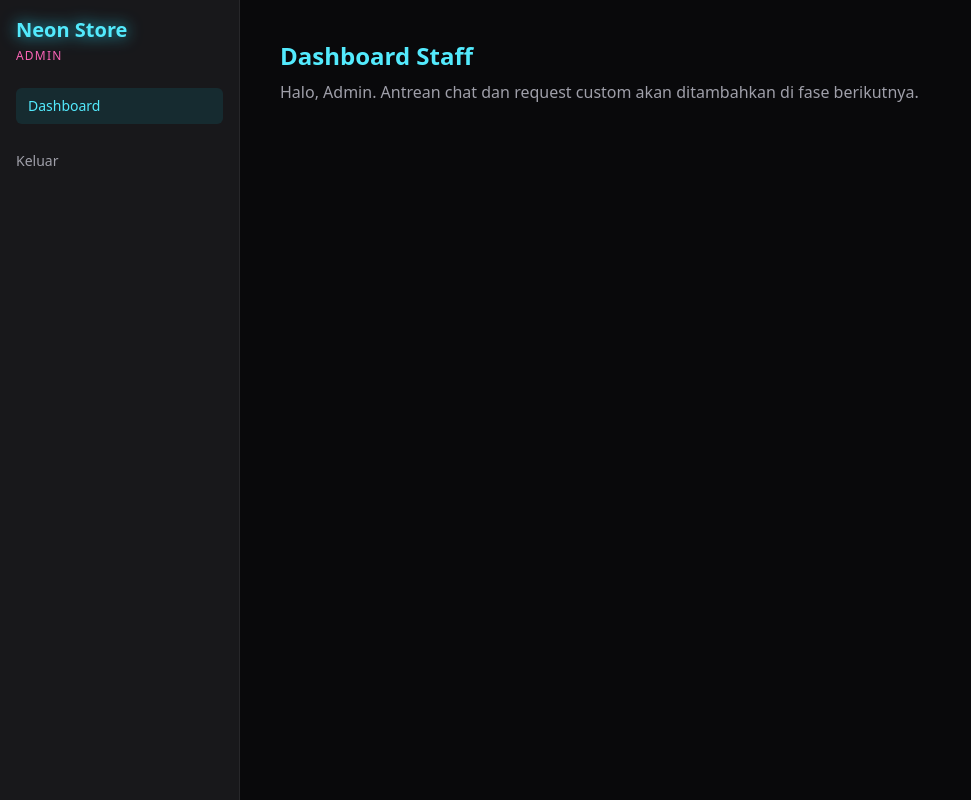
After one commit to flghs/PAW-TUBES-KELOMPOK5-TOKONEON, a Laravel app: page /staff in a window 1280 px wide. The commit adds this page. Shown: the whole page, without its empty margins (0-971 px from the left). Run offline with Laravel 12, Linux system fonts and the light colour scheme; a user stored in the database is signed in; data comes from the database, SQL or seed files in the repository; style sheets or scripts are compiled from the project's sources.

Commit message:
membuat role access

```diff
--- /dev/null
+++ b/app/Http/Middleware/EnsureUserHasRole.php
@@ -0,0 +1,21 @@
+<?php
+
+namespace App\Http\Middleware;
+
+use Closure;
+use Illuminate\Http\Request;
+use Symfony\Component\HttpFoundation\Response;
+
+class EnsureUserHasRole
+{
+    public function handle(Request $request, Closure $next, string ...$roles): Response
+    {
+        $user = $request->user();
+
+        if (! $user || ! in_array($user->role, $roles, true)) {
+            abort(403, 'Kamu tidak punya akses ke halaman ini.');
+        }
+
+        return $next($request);
+    }
+}
--- a/resources/views/dashboard.blade.php
+++ b/resources/views/customer/dashboard.blade.php
@@ -1,10 +1,10 @@
 @extends('layouts.app')
 
-@section('title', 'Dashboard')
+@section('title', 'Akun Saya')
 
 @section('content')
 <div class="rounded-xl border border-zinc-800 bg-zinc-900 p-8">
     <h1 class="text-2xl font-semibold text-cyan-300">Halo, {{ auth()->user()->name }}</h1>
-    <p class="mt-2 text-zinc-400">Kamu masuk sebagai <span class="font-semibold text-pink-400">{{ auth()->user()->role }}</span>.</p>
+    <p class="mt-2 text-zinc-400">Pesanan, request custom, dan chat akan ditambahkan di fase berikutnya.</p>
 </div>
 @endsection
--- /dev/null
+++ b/resources/views/layouts/panel.blade.php
@@ -0,0 +1,30 @@
+<!DOCTYPE html>
+<html lang="id">
+<head>
+    <meta charset="utf-8">
+    <meta name="viewport" content="width=device-width, initial-scale=1">
+    <title>@yield('title', 'Panel') - Neon Store</title>
+    @vite(['resources/css/app.css', 'resources/js/app.js'])
+</head>
+<body class="min-h-screen bg-zinc-950 text-zinc-100 antialiased">
+    <div class="flex min-h-screen flex-col md:flex-row">
+        <aside class="w-full shrink-0 border-b border-zinc-800 bg-zinc-900 p-4 md:w-60 md:border-b-0 md:border-r">
+            <a href="{{ route('dashboard') }}" class="block text-xl font-bold text-cyan-300 drop-shadow-[0_0_8px_rgba(34,211,238,0.9)]">Neon Store</a>
+            <p class="mt-1 text-xs uppercase tracking-widest text-pink-400">{{ auth()->user()->role }}</p>
+
+            <nav class="mt-6 space-y-1 text-sm">
+                <a href="{{ route('dashboard') }}" class="block rounded-md bg-cyan-400/10 px-3 py-2 text-cyan-300">Dashboard</a>
+            </nav>
+
+            <form method="POST" action="{{ route('logout') }}" class="mt-6">
+                @csrf
+                <button type="submit" class="text-sm text-zinc-400 hover:text-pink-400">Keluar</button>
+            </form>
+        </aside>
+
+        <main class="flex-1 p-6 md:p-10">
+            @yield('content')
+        </main>
+    </div>
+</body>
+</html>
--- /dev/null
+++ b/resources/views/staff/dashboard.blade.php
@@ -0,0 +1,8 @@
+@extends('layouts.panel')
+
+@section('title', 'Dashboard Staff')
+
+@section('content')
+<h1 class="text-2xl font-semibold text-cyan-300">Dashboard Staff</h1>
+<p class="mt-2 text-zinc-400">Halo, {{ auth()->user()->name }}. Antrean chat dan request custom akan ditambahkan di fase berikutnya.</p>
+@endsection
--- a/routes/web.php
+++ b/routes/web.php
@@ -1,12 +1,14 @@
 <?php
 
 use App\Http\Controllers\AuthController;
+use App\Http\Controllers\DashboardController;
+use App\Http\Middleware\EnsureUserHasRole;
+use App\Models\User;
 use Illuminate\Support\Facades\Route;
 
-Route::get('/', function () {
-    return view('welcome');
-});
+Route::view('/', 'welcome');
 
+// Hanya untuk yang belum login.
 Route::middleware('guest')->group(function () {
     Route::get('/register', [AuthController::class, 'showRegister'])->name('register');
     Route::post('/register', [AuthController::class, 'register'])->name('register.store');
@@ -16,10 +18,32 @@ Route::middleware('guest')->group(function () {
         ->name('login.store');
 });
 
+// Semua yang sudah login.
 Route::middleware('auth')->group(function () {
-    Route::get('/dashboard', function () {
-        return view('dashboard');
-    })->name('dashboard');
-
+    Route::get('/dashboard', [DashboardController::class, 'index'])->name('dashboard');
     Route::post('/logout', [AuthController::class, 'logout'])->name('logout');
 });
+
+// Hanya admin.
+Route::middleware(['auth', EnsureUserHasRole::class . ':' . User::ROLE_ADMIN])
+    ->prefix('admin')
+    ->name('admin.')
+    ->group(function () {
+        Route::view('/', 'admin.dashboard')->name('dashboard');
+    });
+
+// Staff dan admin.
+Route::middleware(['auth', EnsureUserHasRole::class . ':' . User::ROLE_STAFF . ',' . User::ROLE_ADMIN])
+    ->prefix('staff')
+    ->name('staff.')
+    ->group(function () {
+        Route::view('/', 'staff.dashboard')->name('dashboard');
+    });
+
+// Hanya pelanggan.
+Route::middleware(['auth', EnsureUserHasRole::class . ':' . User::ROLE_CUSTOMER])
+    ->prefix('customer')
+    ->name('customer.')
+    ->group(function () {
+        Route::view('/', 'customer.dashboard')->name('dashboard');
+    });
```
Also changed, not shown: app/Http/Controllers/DashboardController.php (added, +19 -0 lines), resources/views/admin/dashboard.blade.php (added, +8 -0 lines).
